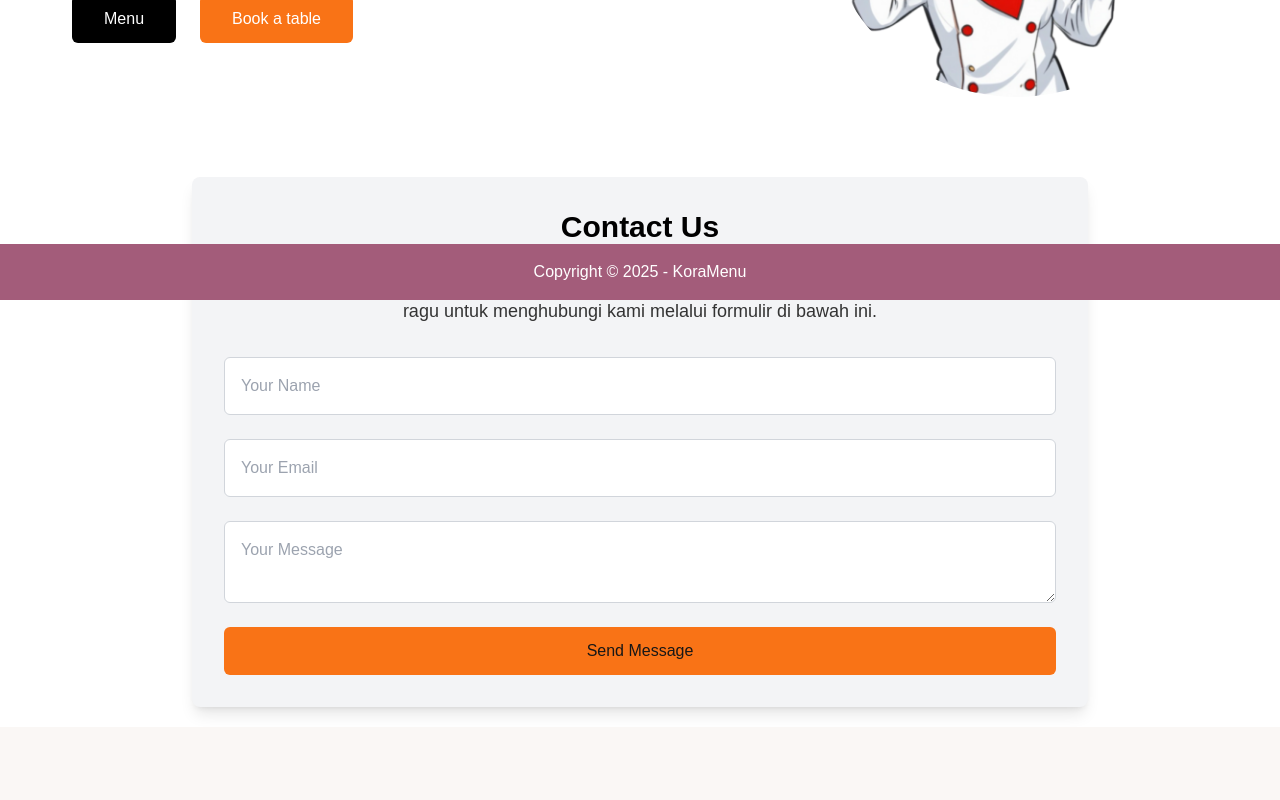
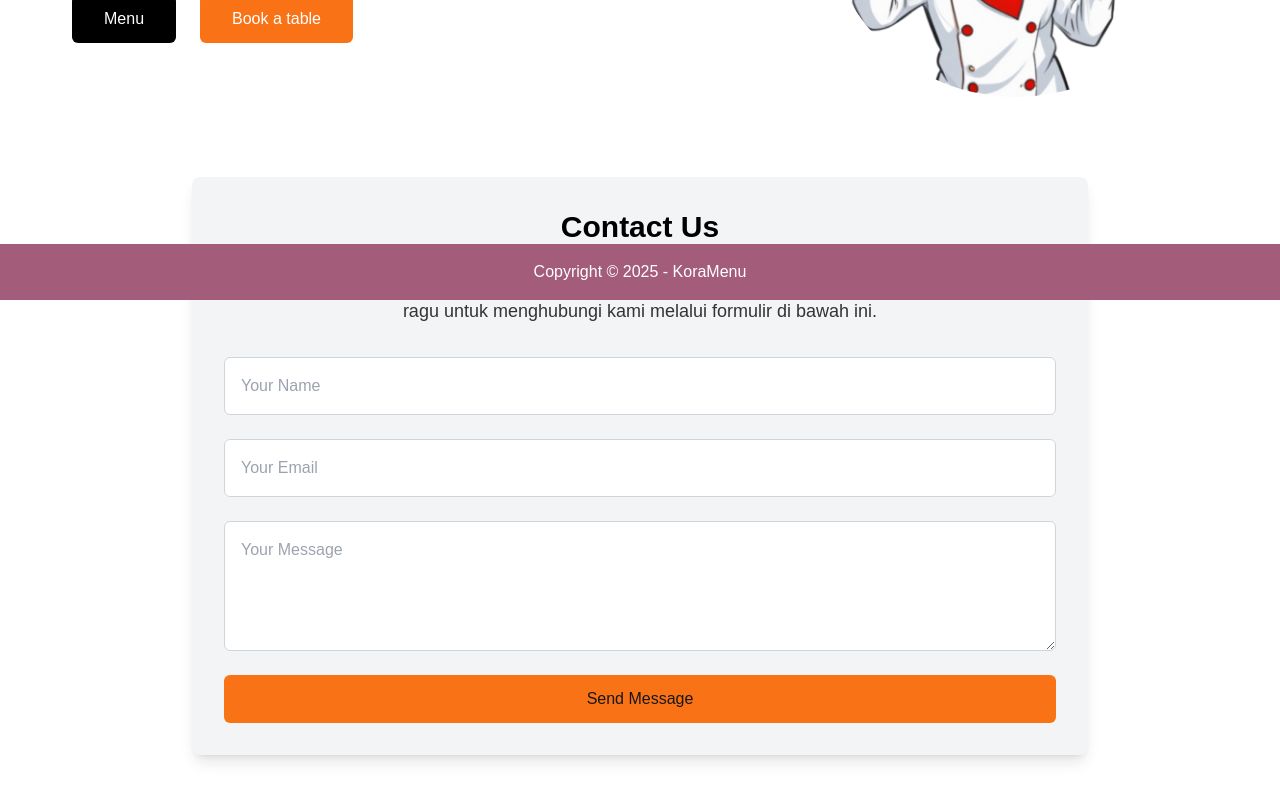
Before and after one commit to Claraindriani1764/risfara_if22dx, a Next.js app: page /about in a window 1280 px wide. Shown: the part 500-1300 px from the top of the page. Before the commit the page ends 1227 px from the top, so only its background shows below. Built offline with nearby package versions, Linux system fonts and the light colour scheme.

Commit message:
Risma: Update Style Contact Us

```diff
--- a/app/about/page.tsx
+++ b/app/about/page.tsx
@@ -59,16 +59,17 @@ export default function About() {
           <input
             type="text"
             placeholder="Your Name"
-            className="p-4 rounded-md border border-gray-300 focus:outline-none focus:ring-2 focus:ring-orange-500"
+            className="p-4 rounded-md border text-hitam-sedang  border-gray-300 focus:outline-none focus:ring-2 focus:ring-orange-500"
           />
           <input
             type="email"
             placeholder="Your Email"
-            className="p-4 rounded-md border border-gray-300 focus:outline-none focus:ring-2 focus:ring-orange-500"
+            className="p-4 rounded-md border text-hitam-sedang  border-gray-300 focus:outline-none focus:ring-2 focus:ring-orange-500"
           />
           <textarea
             placeholder="Your Message"
-            className="p-4 rounded-md border border-gray-300 focus:outline-none focus:ring-2 focus:ring-orange-500"
+            rows={4}
+            className="p-4 rounded-md border text-hitam-sedang  border-gray-300 focus:outline-none focus:ring-2 focus:ring-orange-500"
           ></textarea>
           <button
             type="submit"
@@ -78,6 +79,7 @@ export default function About() {
           </button>
         </form>
       </div>
+      <br /><br />
     </div>
   );
 }
```
